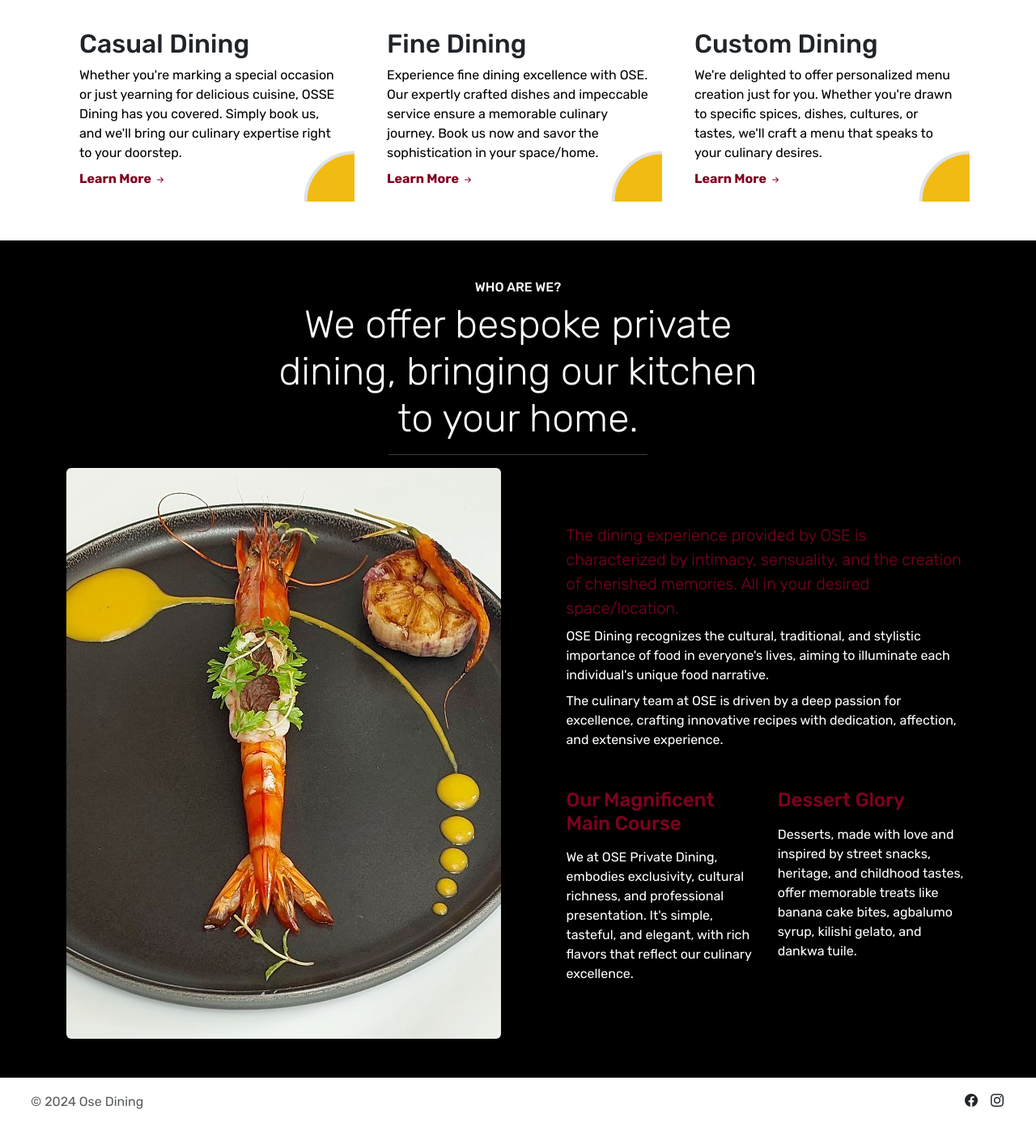
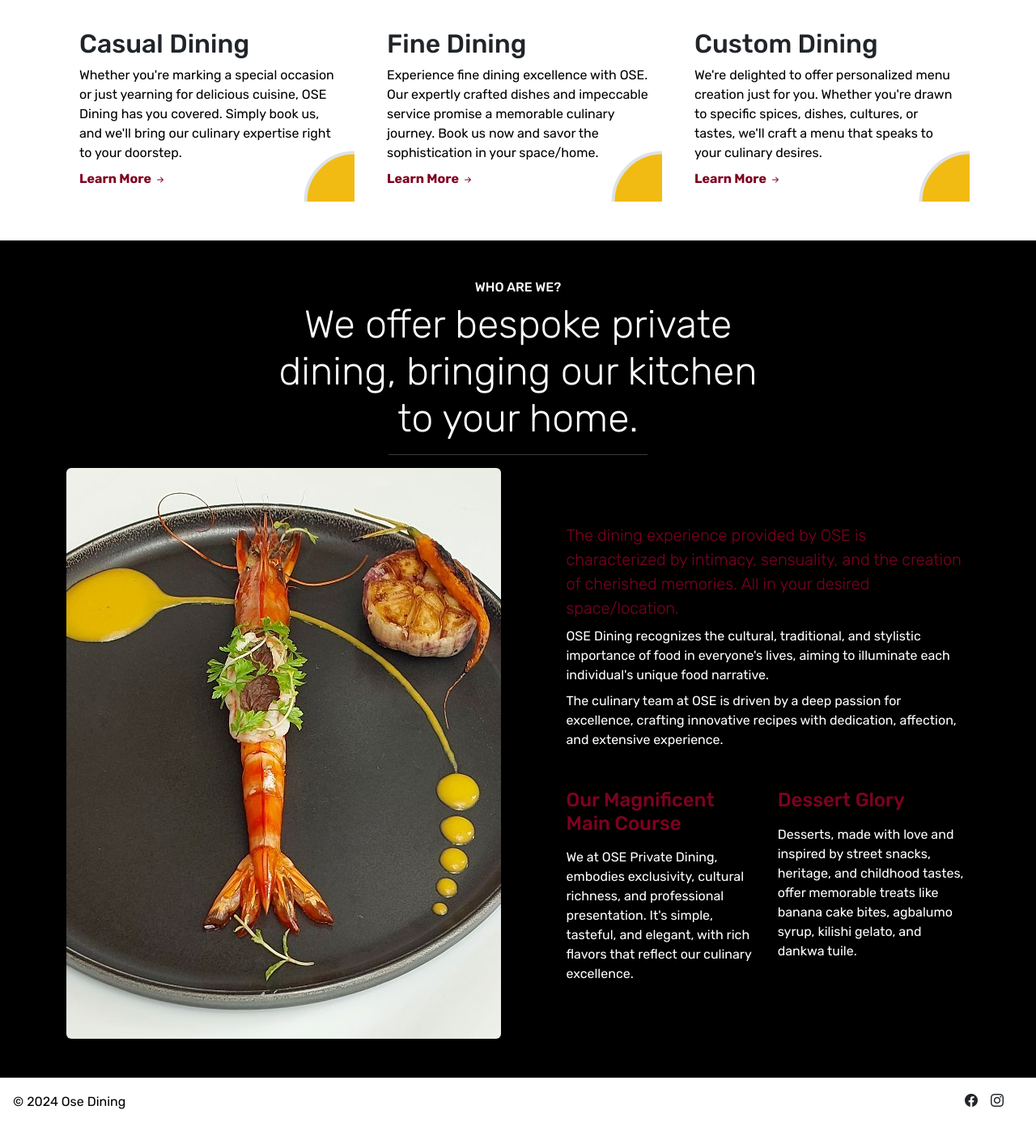
Before and after one commit to sim-codes/osedining, a Django app: page / in a window 1280 px wide. Shown: the part 1041-2454 px from the top of the page at 81% size. Run offline with Django 5.2, Linux system fonts and the light colour scheme.

Commit message:
text color fix

```diff
--- a/core/settings.py
+++ b/core/settings.py
@@ -47,7 +47,6 @@
 
 MIDDLEWARE = [
     'django.middleware.security.SecurityMiddleware',
-    'django_webp.middleware.WhiteNoiseMiddleware',
     'django.contrib.sessions.middleware.SessionMiddleware',
     'django.middleware.common.CommonMiddleware',
     'django.middleware.csrf.CsrfViewMiddleware',
--- a/pages/templates/footer.html
+++ b/pages/templates/footer.html
@@ -1,11 +1,8 @@
 <!-- Footer -->
 
 <footer class="footer mt-auto d-flex flex-wrap justify-content-between align-items-center py-3 my-4 border-top">
-    <div class="col-md-4 d-flex align-items-center">
-      <a href="/" class="mb-3 me-2 mb-md-0 text-muted text-decoration-none lh-1">
-        <svg class="bi" width="30" height="24"><use xlink:href="#bootstrap"></use></svg>
-      </a>
-      <span class="text-muted">© 2024 Ose Dining</span>
+    <div class="col-md-4 d-flex align-items-center mx-3">
+      <span class="text-black">© 2024 Ose Dining</span>
     </div>
 
     <ul class="nav col-md-4 justify-content-end list-unstyled d-flex">
--- a/pages/templates/pages/home.html
+++ b/pages/templates/pages/home.html
@@ -5,7 +5,7 @@
 
 {% block content %}
 <!-- Hero 3 - Bootstrap Brain Component -->
-<section id="scrollspyHero" class="bsb-tpl-bg-alabaster pt-2 pb-5 p-lg-0">
+<section id="scrollspyHero" class="bg-black text-white pt-2 pb-5 p-lg-0">
     <div class="container overflow-hidden">
       <div class="row gy-5 gy-lg-0 align-items-lg-center justify-content-lg-between">
         <div class="col-12 col-lg-6 order-1 order-lg-0">
@@ -53,7 +53,7 @@
             <div class="card bg-transparent border-0 rounded-0 overflow-hidden">
               <div class="card-body">
                 <h3 class="h2 mb-2">Casual Dining</h3>
-                <p class="mb-2 text-secondary">Whether you're marking a special occasion or just yearning for delicious cuisine, OSSE Dining has you covered. Simply book us, and we'll bring our culinary expertise right to your doorstep.</p>
+                <p class="mb-2 text-secondary">Whether you're marking a special occasion or just yearning for delicious cuisine, OSE Dining has you covered. Simply book us, and we'll bring our culinary expertise right to your doorstep.</p>
                 <a href="{% url 'pages:casual_dining_success' %}" class="fw-bold text-decoration-none link-primary">
                   Learn More
                   <svg xmlns="http://www.w3.org/2000/svg" width="16" height="16" fill="currentColor" class="bi bi-arrow-right-short" viewBox="0 0 16 16">
@@ -69,7 +69,7 @@
               <div class="card-body">
                 <h3 class="h2 mb-2">Fine Dining</h3>
                 <p class="mb-2 text-secondary">Experience fine dining excellence with OSE.
-                  Our expertly crafted dishes and impeccable service ensure a memorable culinary journey.
+                  Our expertly crafted dishes and impeccable service promise a memorable culinary journey.
                   Book us now and savor the sophistication in your space/home.</p>
                 <a href="{% url 'pages:finedining' %}" class="fw-bold text-decoration-none link-primary">
                   Learn More
@@ -102,7 +102,7 @@
 
       <!-- Section - About -->
       <!-- Process 1 - Bootstrap Brain Component -->
-      <section id="scrollspyAbout" class="py-5 py-xl-8 bsb-section-py-xxl-1 bsb-tpl-bg-alabaster animate__animated">
+      <section id="scrollspyAbout" class="py-5 py-xl-8 bsb-section-py-xxl-1 bg-black text-white animate__animated">
         <div class="container">
           <div class="row justify-content-md-center">
             <div class="col-12 col-md-10 col-lg-8 col-xl-7">
```
